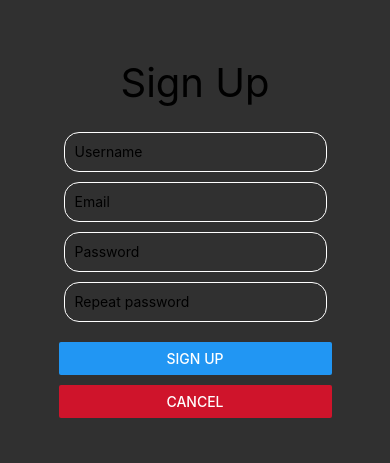
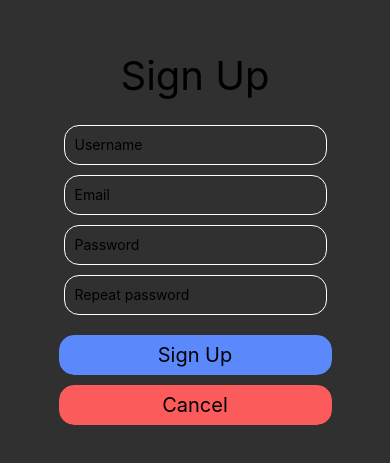
Before and after one commit to juan-serrano-soria/flight-talk, a React Native app: screen /SignUp in a window 390 px wide. Shown: the part 187-650 px from the top of the page. Built offline with nearby package versions, Linux system fonts and the light colour scheme.

Commit message:
Added custom button to signup screen

```diff
--- a/src/components/TextButton.tsx
+++ b/src/components/TextButton.tsx
@@ -3,12 +3,16 @@ import { Pressable, StyleSheet, Text, View } from "react-native";
 type TextButtonProps = {
   label: string,
   onPress: any,
+  theme: string,
 }
 
 const TextButton = (props: TextButtonProps) => {
   return (
     <View style={styles.buttonContainer}>
-      <Pressable android_ripple={{color: '#88A6F9', borderless: true}} style={styles.button} onPress={props.onPress}>
+      <Pressable
+        android_ripple={props.theme == "primary" ? styles.buttonPrimaryRipple : styles.buttonSecondaryRipple}
+        style={props.theme == "primary" ? styles.buttonPrimary : styles.buttonSecondary} onPress={props.onPress}
+      >
         <Text style={styles.buttonLabel}>{props.label}</Text>
       </Pressable>
   </View>
@@ -29,9 +33,26 @@ const styles = StyleSheet.create({
     margin: 5,
     color: 'black',
   },
-  button: {
+  buttonPrimaryRipple: {
+    color: '#88A6F9',
+    borderless: true
+  },
+  buttonPrimary: {
     borderWidth: 0,
     backgroundColor: '#5B88FB',
+    borderRadius: 15,
+    width: "100%",
+    height: 40,
+    alignItems: 'center',
+    justifyContent: 'center',
+  },
+  buttonSecondaryRipple: {
+    color: '#F58D8D',
+    borderless: true
+  },
+  buttonSecondary: {
+    borderWidth: 0,
+    backgroundColor: '#FB5B5B',
     borderRadius: 15,
     width: "100%",
     height: 40,
--- a/src/screens/Login.tsx
+++ b/src/screens/Login.tsx
@@ -75,11 +75,10 @@ const Login = ({ navigation }) => {
         />
       </View>
       <View style={styles.button}>
-        {/* <Button onPress={logIn} title="Log In"/> */}
-        <TextButton onPress={logIn} label="Log In"/>
+        <TextButton onPress={logIn} label="Log In" theme="primary" />
       </View>
       <View style={styles.button}>
-        <TextButton onPress={goToSignUp} label="Sign Up"/>
+        <TextButton onPress={goToSignUp} label="Sign Up" theme="primary"/>
       </View>
     </View>
   )
--- a/src/screens/SignUp.tsx
+++ b/src/screens/SignUp.tsx
@@ -1,5 +1,6 @@
-import { Text, TextInput, View, StyleSheet, Button, Alert } from "react-native";
+import { Text, TextInput, View, StyleSheet, Alert } from "react-native";
 import { useState } from "react";
+import TextButton from "../components/TextButton";
 
 const SignUp = ({ navigation }) => {
 
@@ -54,10 +55,10 @@ const SignUp = ({ navigation }) => {
         />
       </View>
       <View style={styles.button}>
-        <Button onPress={signUp} title="Sign Up"/>
+        <TextButton onPress={signUp} label="Sign Up" theme="primary"/>
       </View>
       <View style={styles.button}>
-        <Button onPress={cancel} title="Cancel" color="#cf142b"/>
+        <TextButton onPress={cancel} label="Cancel" theme="secondary"/>
       </View>
     </View>
   )
```
